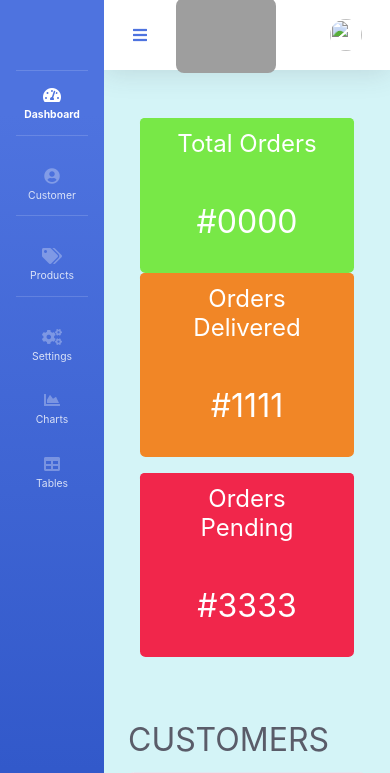
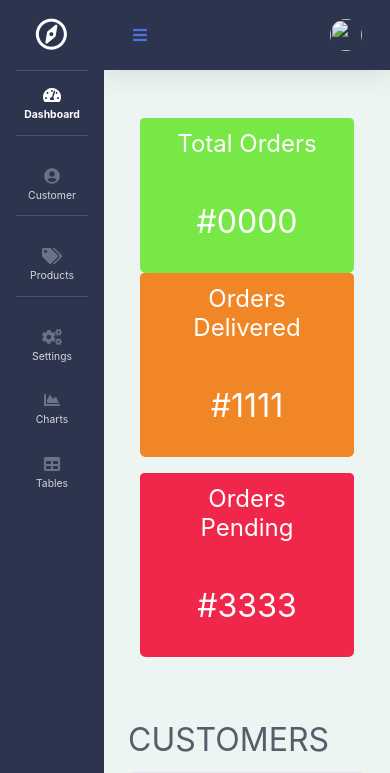
Before and after one commit to ihajar/Python-Management-system, a Django app: page / in a window 390 px wide. Shown: the top 773 px of the page. Run offline with Django 3.2, Linux system fonts and the light colour scheme; some libraries are stand-ins or nearby versions; grey boxes are pictures that could not be loaded.

Commit message:
templates update

```diff
--- a/crm/accounts/static/css/main.css
+++ b/crm/accounts/static/css/main.css
@@ -12,9 +12,6 @@
     background-color: #F1264B    ;
     border: none;
   }
- .logo
- {
-     border-radius: 8px;
-     padding: 0px;
-     width: 100px;
- }
+#accordionSidebar{
+    background-color: black;
+}
--- a/crm/accounts/templates/accounts/main.html
+++ b/crm/accounts/templates/accounts/main.html
@@ -28,15 +28,16 @@
   <div id="wrapper">
 
     <!-- Sidebar -->
-    <ul class="navbar-nav bg-gradient-primary sidebar sidebar-dark accordion" id="accordionSidebar">
+    <ul class="navbar-nav  sidebar sidebar-dark accordion" id="accordionSidebar" style="background-color: #2D344E;">
 
       <!-- Sidebar - Brand -->
       <a class="sidebar-brand d-flex align-items-center justify-content-center" href="#">
-        <!-- <div class="sidebar-brand-icon rotate-n-15">
-          <i class="fa fa-user" aria-hidden="true"></i>
-        </div> -->
+        <div class="sidebar-brand-icon rotate-n-15">
+
+          <i class="far fa-compass" aria-hidden="true"></i>
+        </div>
         <div class="sidebar-brand-text mx-3">
-          <h2 class= "mb-0 text-white-1000">CRM</h2>
+          <h2 class= "mb-0 text-white-800">Menu</h2>
         </div>
       </a>
 
@@ -52,24 +53,6 @@
 
       <!-- Divider -->
       <hr class="sidebar-divider">
-
-
-      <!-- Nav Item - Pages Collapse Menu -->
-      <!-- <li class="nav-item">
-        <a class="nav-link collapsed" href="#" data-toggle="collapse" data-target="#collapseTwo" aria-expanded="true" aria-controls="collapseTwo">
-          <i class="fas fa-fw fa-cog"></i>
-          <span>Products</span>
-        </a>
-        <div id="collapseTwo" class="collapse" aria-labelledby="headingTwo" data-parent="#accordionSidebar">
-          <div class="bg-white py-2 collapse-inner rounded">
-            <h6 class="collapse-header">Custom Components:</h6>
-            <a class="collapse-item" href="buttons.html">Buttons</a>
-            <a class="collapse-item" href="cards.html">Cards</a>
-          </div>
-        </div>
-      </li> -->
-
-
       <li class="nav-item">
         <a class="nav-link" href="">
           <i class="fa fa-user-circle" aria-hidden="true"></i>
@@ -136,13 +119,13 @@
     <!-- End of Sidebar -->
 
     <!-- Content Wrapper -->
-    <div id="content-wrapper" class="d-flex flex-column" style="background-color: #D4F4F7;">
+    <div id="content-wrapper" class="d-flex flex-column" style="background-color: #EDF5F3;">
 
       <!-- Main Content -->
       <div id="content">
 
         <!-- Topbar -->
-        <nav class="navbar navbar-expand navbar-light bg-white topbar mb-4 static-top shadow">
+        <nav class="navbar navbar-expand navbar-light  topbar mb-4 static-top shadow" style="background-color: #2D344E;">
 
           <!-- Sidebar Toggle (Topbar) -->
           <button id="sidebarToggleTop" class="btn btn-link d-md-none rounded-circle mr-3">
@@ -150,7 +133,7 @@
           </button>
 
           <!-- Topbar Search -->
-         <img src="{% static 'img/logo.png' %}" alt="" class="logo">
+         <!-- <img src="{% static 'img/logo.png' %}" alt="" class="logo"> -->
 
           <!-- Topbar Navbar -->
           <ul class="navbar-nav ml-auto">
@@ -163,7 +146,7 @@
             <!-- Nav Item - User Information -->
             <li class="nav-item dropdown no-arrow">
               <a class="nav-link dropdown-toggle" href="#" id="userDropdown" role="button" data-toggle="dropdown" aria-haspopup="true" aria-expanded="false">
-                <span class="mr-2 d-none d-lg-inline text-gray-600 small">Valerie Luna</span>
+                <span class="mr-2 d-none d-lg-inline text-gray-600 small">User name</span>
                 <img class="img-profile rounded-circle" src="">
               </a>
               <!-- Dropdown - User Information -->
```
